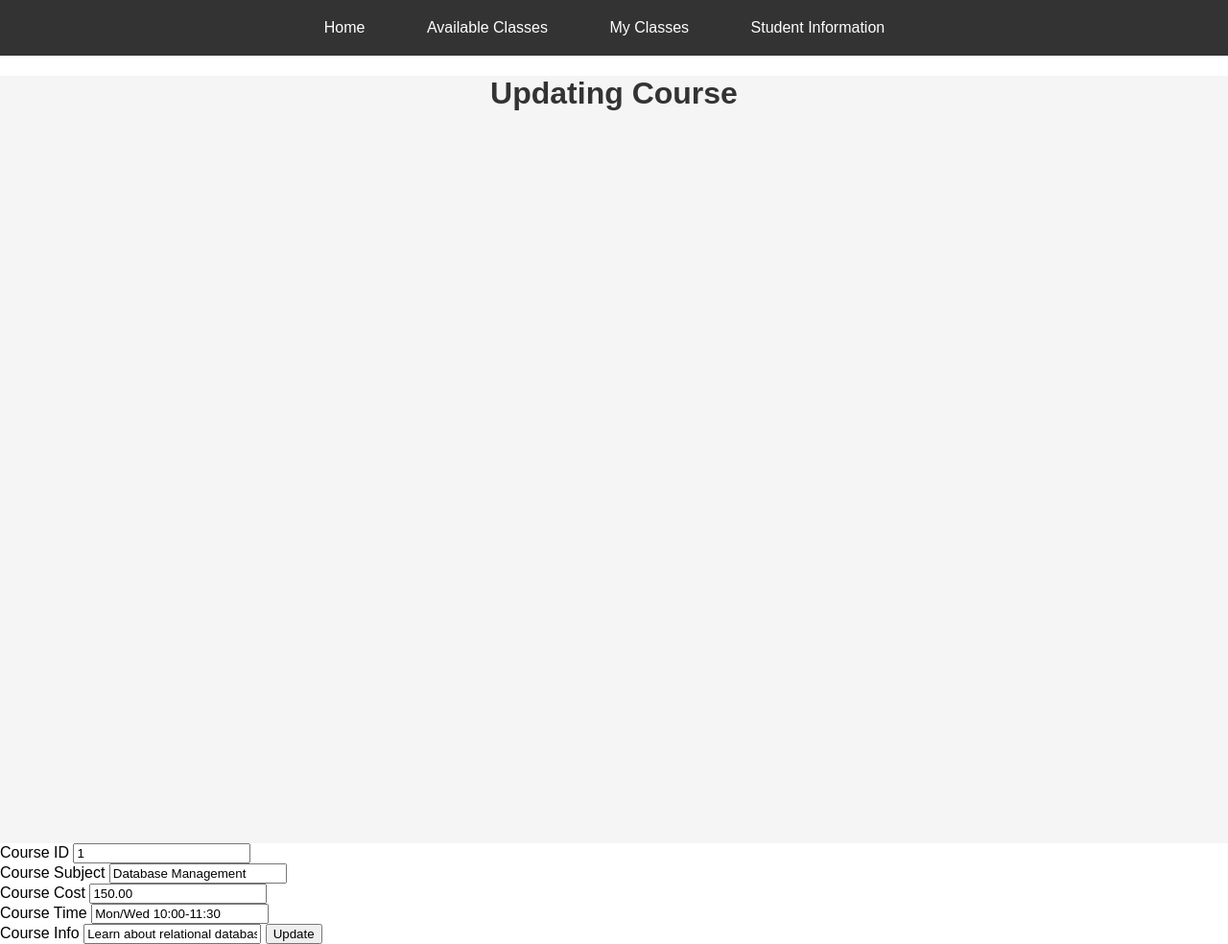
After one commit to antho-nythornton/CPSC-332-SQL-PROJECT-, a PHP site: page /update_course.php?COURSEID=1 in a window 1280 px wide. The commit adds this page. Shown: the whole page at 96% size. Run offline with PHP 8.4, Linux system fonts and the light colour scheme; data comes from the database, SQL or seed files in the repository.

```diff
--- /dev/null
+++ b/CPSC-332 project html files/database_connection.php
@@ -0,0 +1,15 @@
+<?php
+
+$dbservername = "localhost";
+$dbusername = "root";
+$dbpassword = "";
+$dbname = "university_registry";
+
+$conn = new mysqli($dbservername, $dbusername, $dbpassword, $dbname);
+
+if($conn->connect_error)
+{
+    echo "Connection Failed: " . $conn->connect_error;
+    die();
+}
+?>
--- a/CPSC-332 project html files/styles.css
+++ b/CPSC-332 project html files/styles.css
@@ -29,9 +29,13 @@ nav ul li a:hover {
   background-color: #555;
 }
 .container {
-  max-width: 800px;
-  margin: 20px auto;
-  padding: 0 20px;
+  font-family: Arial, sans-serif;
+  margin: 0;
+  padding: 0;
+  justify-content: center;
+  align-items: center;
+  height: 100vh;
+  background-color: #f5f5f5;
 }
 h1 {
   color: #333;
@@ -47,3 +51,58 @@ h1 {
     margin-bottom: 0;
   }
 }
+
+.container {
+  text-align: center;
+}
+h1 {
+  color: #333;
+}
+
+div.available_classes {
+  display: flex;
+  flex-direction: column;
+  background-color: DodgerBlue;
+}
+
+div.class {
+  background-color: gray;
+  text-align: center;
+  line-height: 75px;
+  font-size: 30px;
+  display: flex;
+  flex-direction: row;
+  margin: 10px;
+  padding: 10px;
+}
+
+.info {
+  text-align: center;
+  margin: 10px;
+  padding: 10px;
+}
+
+.Student_container{
+  display: flex;
+  flex-direction: row;
+  justify-content: center;
+}
+
+.photo{
+  margin: 10px;
+  padding: 10px;
+}
+
+.text{
+  margin: 10px;
+  padding: 10px;
+  display: flex;
+  flex-direction: column;
+  justify-content: center;
+  text-align: left;
+}
+
+.student_info{
+  margin: 10px;
+  padding: 10px;
+}
--- /dev/null
+++ b/CPSC-332 project html files/update_course.php
@@ -0,0 +1,65 @@
+<!DOCTYPE html>
+<html lang="en">
+<?php
+    require_once "database_connection.php";
+?>
+<head>
+    <meta charset="UTF-8">
+    <meta name="viewport" content="width=device-width, initial-scale=1.0">
+    <link rel ="stylesheet" href="styles.css">
+    <title>Update Course</title>
+
+</head>
+<body>
+    <nav>
+        <ul>
+            <li><a href="index.html">Home</a></li>
+            <li><a href="available_classes.html">Available Classes</a></li>
+            <li><a href="my_classes.html">My Classes</a></li>
+            <li><a href="student_information.html">Student Information</a></li>
+        </ul>
+    </nav>
+    <div class="container">
+        <h1>Updating Course</h1>
+    </div>
+    <?php
+        require_once "database_connection.php";
+        $sql_query = "SELECT * FROM COURSE WHERE COURSEID = ".$_GET["COURSEID"];
+        if ($result = $conn ->query($sql_query))
+        {
+            while ($row = $result -> fetch_assoc())
+            {
+                $courseID = $row["COURSEID"];
+                $courseSubject = $row["SUBJECT"];
+                $courseCost = $row["COST"];
+                $courseTime = $row["TIME"];
+                $courseInfo = $row["COURSEINFO"];
+    ?>
+    <form action="update_course.php?COURSEID=<?php echo $courseID; ?>" method="post">
+    <div>
+        <label>Course ID</label>
+        <input type="text" name="courseID" placeholder="Course ID" value="<?php echo $courseID ?>" autocomplete="nope" required>
+    </div>
+    <div>
+        <label>Course Subject</label>
+        <input type="text" name="courseSubject" placeholder="Course Subject" value="<?php echo $courseSubject ?>" autocomplete="nope" required>
+    </div>
+    <div>
+        <label>Course Cost</label>
+        <input type="text" name="courseCost" placeholder="Course Cost" value="<?php echo $courseCost ?>" autocomplete="nope" required>
+    </div>
+    <div>
+        <label>Course Time</label>
+        <input type="text" name="courseTime" placeholder="Course Time" value="<?php echo $courseTime ?>" autocomplete="nope" required>
+    </div>
+    <div>
+        <label>Course Info</label>
+        <input type="text" name="courseInfo" placeholder="Course Info" value="<?php echo $courseInfo ?>" autocomplete="nope" required>
+        <button type="submit">Update</button>
+    </form>
+    <?php
+            }
+        }
+    ?>
+</body>
+</html>
```
Also changed, not shown: CPSC-332 project html files/available_classes.html (deleted, +0 -24 lines), CPSC-332 project html files/available_classes.php (added, +29 -0 lines), CPSC-332 project html files/fetch_courses.php (added, +31 -0 lines), CPSC-332 project html files/fetch_mycourses.php (added, +36 -0 lines), CPSC-332 project html files/fetch_student.php (added, +31 -0 lines), CPSC-332 project html files/index.html (+6 -4 lines), CPSC-332 project html files/my_classes.html (deleted, +0 -24 lines), CPSC-332 project html files/my_classes.php (added, +29 -0 lines), CPSC-332 project html files/student_information.html (deleted, +0 -24 lines), CPSC-332 project html files/student_information.php (added, +29 -0 lines), CPSC-332 project html files/OIP.jpg (added), CPSC-332 project html files/blank_head_shot.jpg (added).
